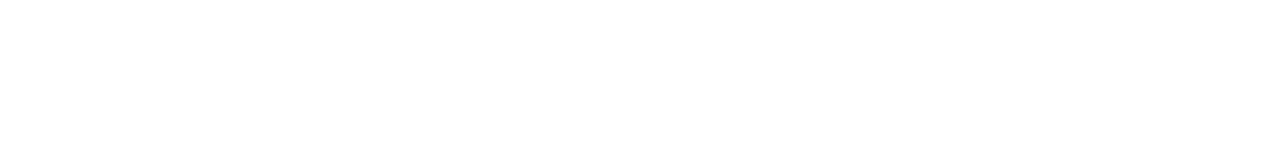
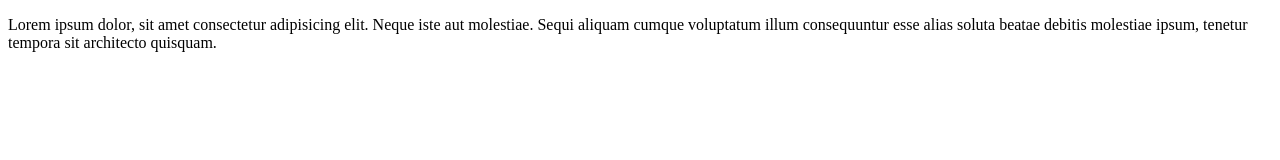
Before and after one commit to cambreau/Exercice-Enviro, a plain HTML site: page index.html in a window 1280 px wide. Drawn offline with Linux system fonts and the light colour scheme.

Commit message:
Ajout Lorem

```diff
--- a/index.html
+++ b/index.html
@@ -4,6 +4,12 @@
     <meta charset="UTF-8" />
     <meta name="viewport" content="width=device-width, initial-scale=1.0" />
     <title>Document</title>
+    <p>
+      Lorem ipsum dolor, sit amet consectetur adipisicing elit. Neque iste aut
+      molestiae. Sequi aliquam cumque voluptatum illum consequuntur esse alias
+      soluta beatae debitis molestiae ipsum, tenetur tempora sit architecto
+      quisquam.
+    </p>
   </head>
   <body></body>
 </html>
```
